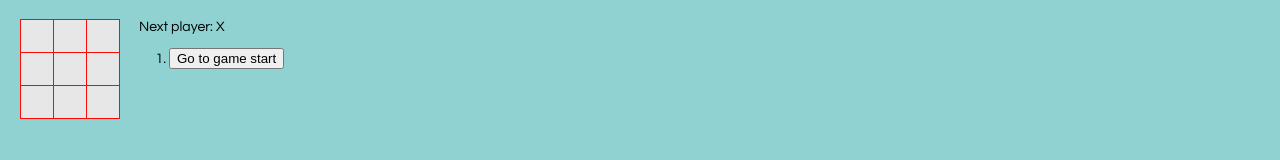
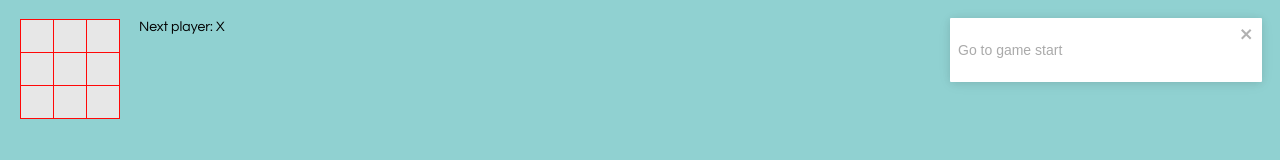
Before and after one commit to Ashukumar7036/TicTacToe, a React app: page / in a window 1280 px wide. Built offline with nearby package versions, Linux system fonts and the light colour scheme.

Commit message:
first commit

```diff
--- a/src/index.css
+++ b/src/index.css
@@ -52,4 +52,5 @@ body {
 
   .game-info {
     margin-left: 20px;
+
     }
--- a/src/index.js
+++ b/src/index.js
@@ -1,5 +1,7 @@
-import React from 'react';
+import React, { Component } from 'react';
 import ReactDOM from 'react-dom';
+import {ToastContainer,toast}from 'react-toastify';
+import 'react-toastify/dist/ReactToastify.min.css';
 import './index.css';
 function Square(props) {
     return (
@@ -9,7 +11,7 @@ function Square(props) {
     );
   }
 
-  class Board extends React.Component {
+   class Board extends React.Component {
     renderSquare(i) {
       return (
         <Square
@@ -18,8 +20,7 @@ function Square(props) {
         />
       );
     }
-
-    render() {
+  render() {
       return (
         <div>
           <div className="board-row">
@@ -41,7 +42,7 @@ function Square(props) {
       );
     }
   }
-
+    toast.configure()
   class Game extends React.Component {
     constructor(props) {
       super(props);
@@ -87,13 +88,15 @@ function Square(props) {
       const current = history[this.state.stepNumber];
       const winner = calculateWinner(current.squares);
 
-      const moves = history.map((step, move) => {
-        const desc = move ?
-          'Go to move #' + move :
-          'Go to game start';
-        return (
-          <li key={move}>
-            <button onClick={() => this.jumpTo(move)}>{desc}</button>
+      const notify = history.map((step, notify) => {
+       const desc = notify ?
+     toast('Go to move #' + notify, {autoClose: 4000}) :
+      toast('Go to game start', {autoClose: 3000});
+      return (
+
+           <li key= {notify}>
+            <button onClick={() => this.jumpTo(notify)}>{desc}</button>
+
           </li>
         );
       });
@@ -115,12 +118,13 @@ function Square(props) {
           </div>
           <div className="game-info">
             <div>{status}</div>
-            <ol>{moves}</ol>
+            {/* <ol>{notify}</ol> */}
           </div>
         </div>
       );
     }
   }
+
 //   ========================================
 
   ReactDOM.render(<Game />, document.getElementById("root"));
```
Also changed, not shown: package.json (+5 -2 lines), build/asset-manifest.json, build/index.html, build/service-worker.js, 7 other files.
